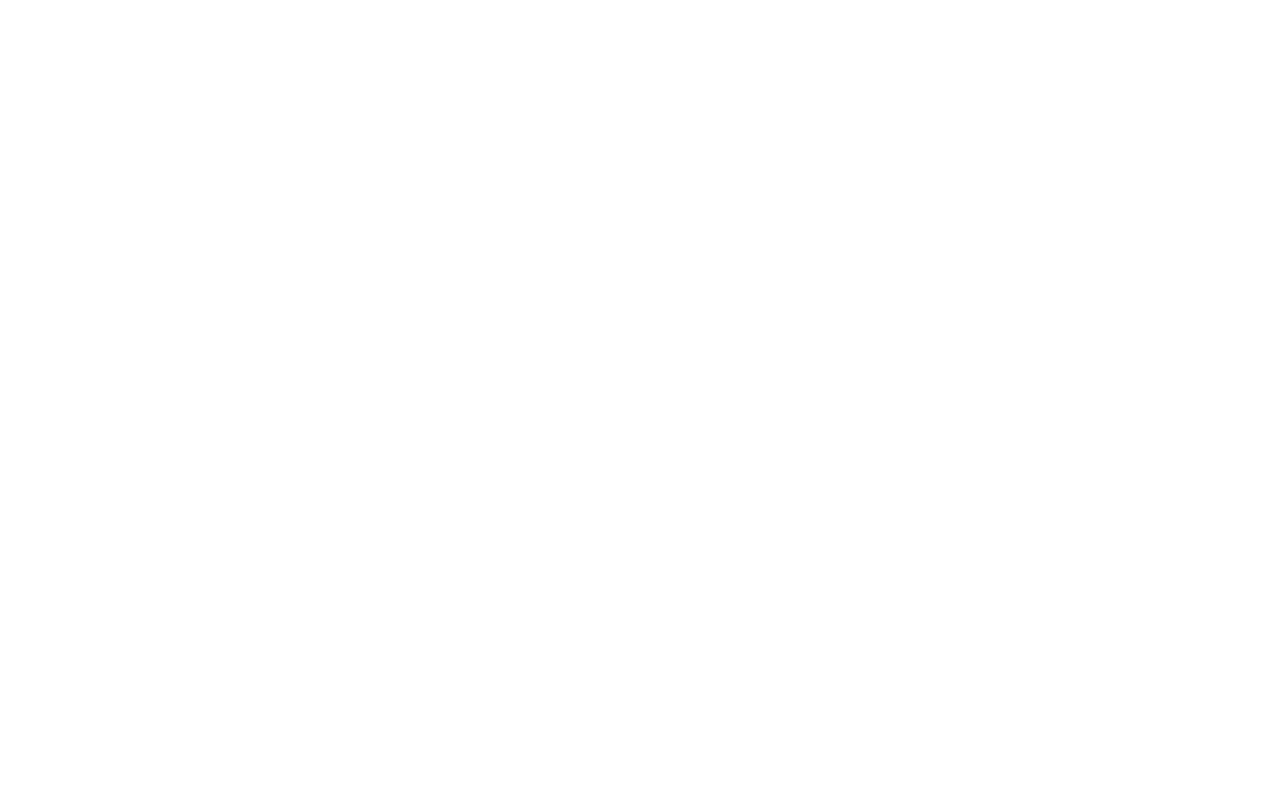
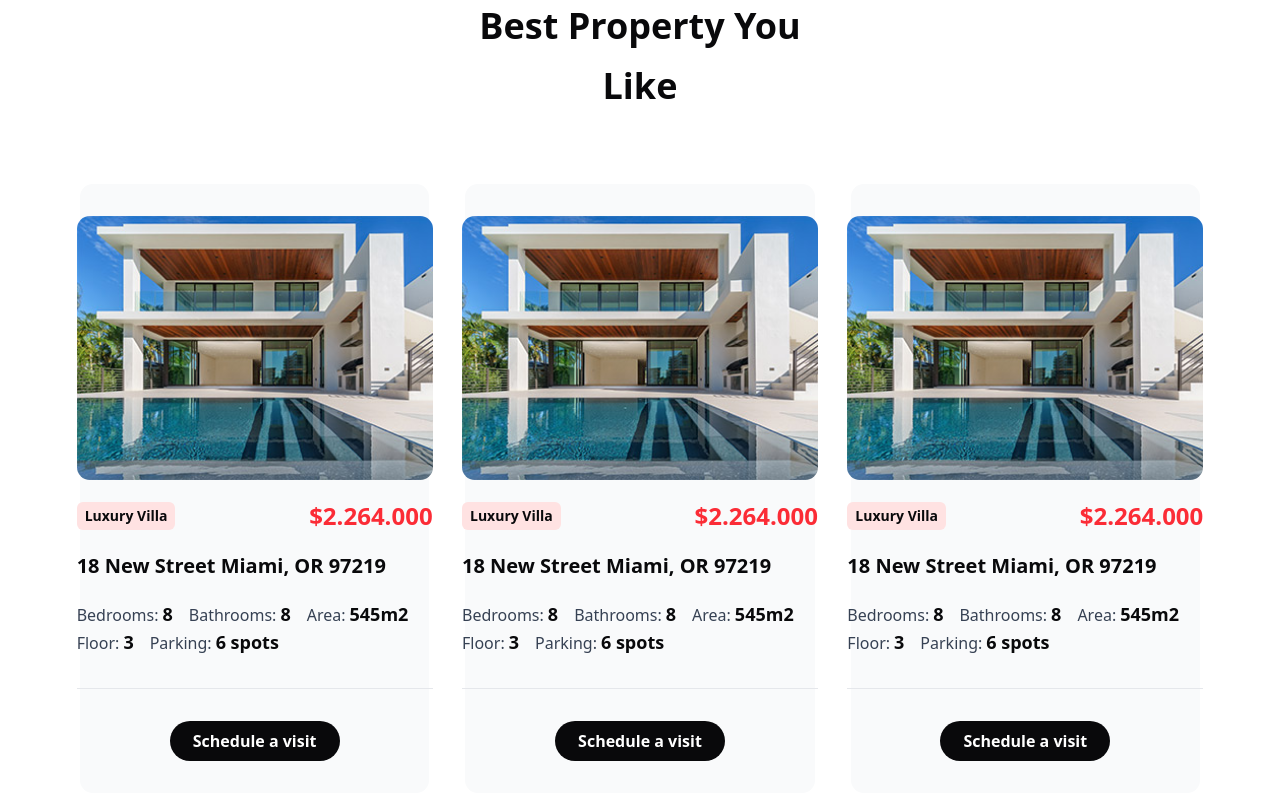
Before and after one commit to Nikkihosseini/Villa-agency, a React (Vite) app: page / in a window 1280 px wide. Shown: the part 3761-4561 px from the top of the page. Before the commit the page ends 3553 px from the top, so only its background shows below. Built offline with nearby package versions, Linux system fonts and the light colour scheme.

Commit message:
create PropertiesBox

```diff
--- a/src/App.jsx
+++ b/src/App.jsx
@@ -4,6 +4,7 @@
 import Featured from './Components/Home/Featured/Featured.jsx'
 import VideoView from './Components/Home/VideoView/VideoView.jsx'
 import BestDeal from './Components/Home/BestDeal/BestDeal.jsx'
+import Properties from './Components/Home/Properties/Properties.jsx'
 
 export default function App() {
 
@@ -14,6 +15,7 @@
      <Featured/>
      <VideoView/>
      <BestDeal/>
+     <Properties/>
     </>
   )
 }
--- a/src/Components/Home/Header/Header.jsx
+++ b/src/Components/Home/Header/Header.jsx
@@ -75,9 +75,7 @@
         <span className='flex items-center justify-center absolute left-0 bg-red-500 w-10 h-10 rounded-full'>
           <FontAwesomeIcon className='text-white' icon={faCalendar}/>
           </span>
-
           Schedule a visit
-
         </a>
        </div>
         <div className='md:hidden flex items-center w-10 h-10 justify-center cursor-pointer'>
--- /dev/null
+++ b/src/Components/Home/Properties/Properties.jsx
@@ -0,0 +1,20 @@
+import '../../../index.css'
+import SectionTitle from '../SectionTitle/SectionTitle.jsx'
+import PropertiesBox from '../Properties/PropertiesBox.jsx'
+
+export default function Properties(){
+    return(
+        <>
+            <div className='container mx-auto px-4 xl:px-20 py-12 md:py-26'>
+                    <div className='md:mb-17 mb-10 flex flex-col items-center justify-center text-center'>
+                        <SectionTitle title='Properties' caption='We Provide The Best Property You Like'/>
+                    </div>
+                    <div className='grid grid-cols-3 gap-9'>
+                        <PropertiesBox/>
+                        <PropertiesBox/>
+                        <PropertiesBox/>
+                    </div>
+            </div>
+        </>
+    )
+}
--- /dev/null
+++ b/src/Components/Home/Properties/PropertiesBox.jsx
@@ -0,0 +1,28 @@
+import '../../../index.css'
+
+export default function PropertiesBox(props){
+    return(
+        <>
+            <div className='flex flex-col items-center justify-center bg-gray-50 rounded-[0.8rem] p-8'>
+                <div className='flex flex-col items-center justify-center gap-y-5 border-b border-gray-200 pb-8 mb-8'>
+                    <a className='w-[355.99px] h-[264.44px] rounded-[0.8rem] overflow-hidden' href='#'>
+                        <img className='w-full h-full' src="./public/images/image/property/property-01.jpg" alt="Propertie"/>
+                    </a>
+                    <div className='flex items-center justify-between w-full'>
+                        <span className='bg-red-100 rounded-md font-semibold text-sm px-2 py-1'>Luxury Villa</span>
+                        <h5 className='text-red-500 font-bold text-2xl line-clamp-1'>$2.264.000</h5>
+                    </div>
+                    <h4 className='w-full text-start font-bold text-xl line-clamp-1'>18 New Street Miami, OR 97219</h4>
+                    <div className='flex items-center flex-wrap gap-x-4'>
+                        <span className='text-gray-700'>Bedrooms:<span className='text-zinc-950 font-bold text-lg ml-1'>8</span></span>
+                        <span className='text-gray-700'>Bathrooms:<span className='text-zinc-950 font-bold text-lg ml-1'>8</span></span>
+                        <span className='text-gray-700'>Area:<span className='text-zinc-950 font-bold text-lg ml-1'>545m2</span></span>
+                        <span className='text-gray-700'>Floor:<span className='text-zinc-950 font-bold text-lg ml-1'>3</span></span>
+                        <span className='text-gray-700'>Parking:<span className='text-zinc-950 font-bold text-lg ml-1'>6 spots</span></span>
+                    </div>
+                </div>
+                <a className='font-semibold flex items-center justify-center w-[170px] h-[40px] bg-zinc-950 text-white hover:bg-red-500 rounded-full transition-all' href="#">Schedule a visit</a>
+            </div>
+        </>
+    )
+}
--- a/src/Components/Home/SectionTitle/SectionTitle.jsx
+++ b/src/Components/Home/SectionTitle/SectionTitle.jsx
@@ -6,7 +6,7 @@
     return(
         <>
             <h4 className='line-before text-red-500 relative font-bold uppercase ml-2.5 mb-4'>{props.title}</h4>
-            <h3 className='font-bold text-2xl md:text-4xl 2xl:text-5xl md:leading-15 w-[210px] md:w-[350px] 2xl:w-[400px]'>{props.caption}
+            <h3 className='font-bold text-2xl md:text-4xl  md:leading-15 w-[210px] md:w-[350px] 2xl:w-[400px]'>{props.caption}
             </h3>
         </>
     )
--- a/src/Components/Home/VideoView/VideoView.jsx
+++ b/src/Components/Home/VideoView/VideoView.jsx
@@ -3,7 +3,6 @@
 import { FontAwesomeIcon } from '@fortawesome/react-fontawesome'
 import { faPlay } from '@fortawesome/free-solid-svg-icons'
 import InfoBox from './InfoBox.jsx'
-import SectionTitle from '../SectionTitle/SectionTitle.jsx'
 
 export default function VideoView(){
     return(
@@ -16,7 +15,7 @@
                 <div className='flex flex-col items-center justify-between gap-y-10 lg:gap-y-15 xl:gap-y-18 text-center md:mt-[-15rem] lg:mt-[-21rem] xl:mt-[-26rem]'>
                     <div className='flex flex-col items-center'>
                         <h4 className='line-before text-red-500 relative font-bold uppercase ml-2.5 xl:mb-4'>Video View</h4>
-                        <h3 className='text-zinc-950 md:text-white font-bold text-2xl md:text-4xl 2xl:text-5xl md:leading-15 w-[210px] md:w-[350px] 2xl:w-[450px]'>Get Closer View & Different Feeling</h3>
+                        <h3 className='text-zinc-950 md:text-white font-bold text-2xl md:text-4xl md:leading-15 w-[210px] md:w-[350px] 2xl:w-[450px]'>Get Closer View & Different Feeling</h3>
                     </div>
                     <div>
                     <div className='relative rounded-lg overflow-hidden max-w-[1070px] max-h-[480px] shadow-normalg'>
```
Also changed, not shown: index.html (line endings or trailing spaces).
